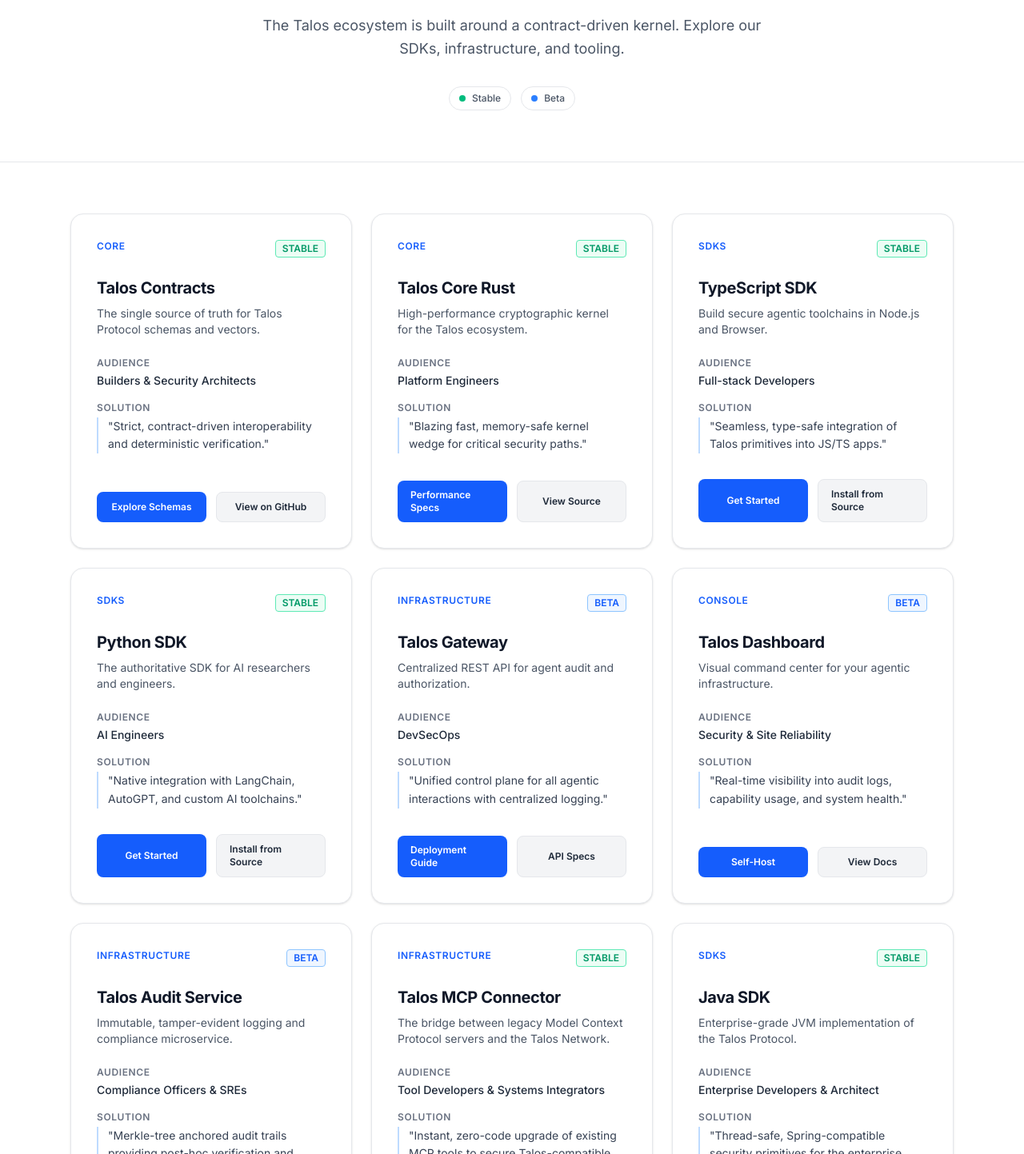
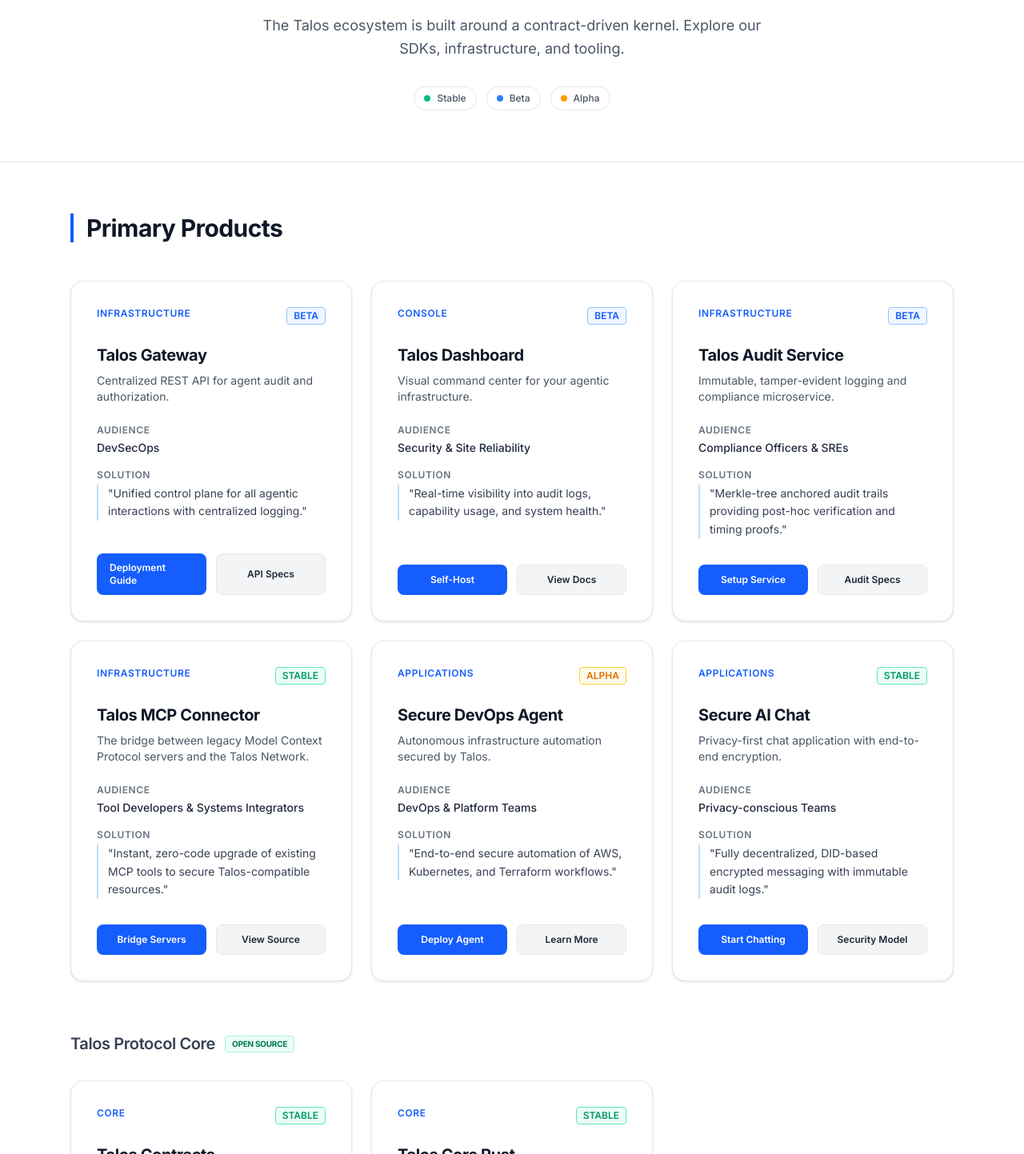
Before and after one commit to talosprotocol/talos-site, a Next.js app: page /products in a window 1280 px wide. Shown: the part 227-1670 px from the top of the page at 80% size. Built offline with nearby package versions, Linux system fonts and the light colour scheme.

Commit message:
feat: group products and add Alpha status to catalog

```diff
--- a/src/app/products/page.tsx
+++ b/src/app/products/page.tsx
@@ -3,7 +3,26 @@ import { ProductCard } from "@/components/products/ProductCard";
 import products from "@/content/products.json";
 import Link from 'next/link';
 
+interface Product {
+  id: string;
+  name: string;
+  group: string;
+  subgroup?: string;
+  category: string;
+  maturity: "Alpha" | "Beta" | "Stable";
+  tagline: string;
+  audience: string;
+  problem: string;
+  outcome: string;
+  repos: { label: string; url: string; }[];
+  docs_url: string;
+  cta_primary: string;
+  cta_secondary: string;
+}
+
 export default function ProductsPage() {
+  const typedProducts = products as unknown as Product[];
+
   return (
     <main className="min-h-screen bg-white">
       <Navbar />
@@ -24,15 +43,47 @@ export default function ProductsPage() {
              <div className="flex items-center gap-2 px-3 py-1.5 bg-white border border-gray-200 rounded-full text-xs font-medium text-gray-600">
                <span className="w-2 h-2 rounded-full bg-blue-500" /> Beta
              </div>
+             <div className="flex items-center gap-2 px-3 py-1.5 bg-white border border-gray-200 rounded-full text-xs font-medium text-gray-600">
+               <span className="w-2 h-2 rounded-full bg-amber-500" /> Alpha
+             </div>
           </div>
         </div>
       </section>
 
       {/* Grid Section */}
-      <section className="py-16 px-6 max-w-6xl mx-auto">
+      <section className="py-16 px-6 max-w-6xl mx-auto space-y-24">
+        {["Primary Products", "SDKs"].map((groupName) => {
+          const groupProducts = typedProducts.filter(p => p.group === groupName);
+          if (groupProducts.length === 0) return null;
+
+          // Split by subgroup
+          const subgroups = Array.from(new Set(groupProducts.map(p => p.subgroup || "General")));
+
+          return (
+            <div key={groupName} className="space-y-12">
+              <div className="border-l-4 border-blue-600 pl-4">
+                <h2 className="text-3xl font-bold text-gray-900">{groupName}</h2>
+              </div>
+
+              <div className="space-y-16">
+                {subgroups.map(subgroupName => {
+                  const subProducts = groupProducts.filter(p => (p.subgroup || "General") === subgroupName);
+                  const isCore = subgroupName === "Talos Protocol Core";
+
+                  return (
+                    <div key={subgroupName} className="space-y-8">
+                      {subgroupName !== "General" && (
+                        <div className="flex items-center gap-3">
+                          <h3 className="text-xl font-semibold text-gray-700">{subgroupName}</h3>
+                          {isCore && (
+                            <span className="px-2 py-0.5 bg-emerald-50 text-emerald-700 border border-emerald-200 rounded text-[10px] uppercase font-bold tracking-tight">
+                              Open Source
+                            </span>
+                          )}
+                        </div>
+                      )}
                       <div className="grid grid-cols-1 md:grid-cols-2 lg:grid-cols-3 gap-6">
-          {products.map((product) => (
-            // @ts-expect-error - ProductCard props spread from JSON metadata
+                        {subProducts.map((product) => (
                           <ProductCard
                             key={product.id}
                             {...product}
@@ -40,6 +91,13 @@ export default function ProductsPage() {
                           />
                         ))}
                       </div>
+                    </div>
+                  );
+                })}
+              </div>
+            </div>
+          );
+        })}
 
         {/* CTA Section */}
         <div className="mt-16 p-10 bg-gray-50 border border-gray-200 rounded-2xl text-center space-y-6">
--- a/src/content/products.json
+++ b/src/content/products.json
@@ -1,7 +1,117 @@
 [
+  {
+    "id": "talos-gateway",
+    "name": "Talos Gateway",
+    "group": "Primary Products",
+    "category": "Infrastructure",
+    "maturity": "Beta",
+    "tagline": "Centralized REST API for agent audit and authorization.",
+    "audience": "DevSecOps",
+    "problem": "Unmonitored agent-to-tool communication and lack of audit trails.",
+    "outcome": "Unified control plane for all agentic interactions with centralized logging.",
+    "repos": [
+      { "label": "GitHub", "url": "https://github.com/talosprotocol/talos-gateway" }
+    ],
+    "docs_url": "https://github.com/talosprotocol/talos-gateway/wiki",
+    "integrates_with": ["talos-audit-service", "talos-dashboard"],
+    "cta_primary": "Deployment Guide",
+    "cta_secondary": "API Specs"
+  },
+  {
+    "id": "talos-dashboard",
+    "name": "Talos Dashboard",
+    "group": "Primary Products",
+    "category": "Console",
+    "maturity": "Beta",
+    "tagline": "Visual command center for your agentic infrastructure.",
+    "audience": "Security & Site Reliability",
+    "problem": "Opaque agent operations making incident response difficult.",
+    "outcome": "Real-time visibility into audit logs, capability usage, and system health.",
+    "repos": [
+      { "label": "GitHub", "url": "https://github.com/talosprotocol/talos-dashboard" }
+    ],
+    "docs_url": "https://github.com/talosprotocol/talos-dashboard/wiki",
+    "integrates_with": ["talos-gateway", "talos-audit-service"],
+    "cta_primary": "Self-Host",
+    "cta_secondary": "View Docs"
+  },
+  {
+    "id": "talos-audit-service",
+    "name": "Talos Audit Service",
+    "group": "Primary Products",
+    "category": "Infrastructure",
+    "maturity": "Beta",
+    "tagline": "Immutable, tamper-evident logging and compliance microservice.",
+    "audience": "Compliance Officers & SREs",
+    "problem": "Lack of verifiable accountability in autonomous agent interactions.",
+    "outcome": "Merkle-tree anchored audit trails providing post-hoc verification and timing proofs.",
+    "repos": [
+      { "label": "GitHub", "url": "https://github.com/talosprotocol/talos-audit-service" }
+    ],
+    "docs_url": "https://github.com/talosprotocol/talos-audit-service/wiki",
+    "integrates_with": ["talos-gateway", "talos-dashboard"],
+    "cta_primary": "Setup Service",
+    "cta_secondary": "Audit Specs"
+  },
+  {
+    "id": "talos-mcp-connector",
+    "name": "Talos MCP Connector",
+    "group": "Primary Products",
+    "category": "Infrastructure",
+    "maturity": "Stable",
+    "tagline": "The bridge between legacy Model Context Protocol servers and the Talos Network.",
+    "audience": "Tool Developers & Systems Integrators",
+    "problem": "Legacy MCP servers lacking the cryptographic security required for autonomous ecosystems.",
+    "outcome": "Instant, zero-code upgrade of existing MCP tools to secure Talos-compatible resources.",
+    "repos": [
+      { "label": "GitHub", "url": "https://github.com/talosprotocol/talos-mcp-connector" }
+    ],
+    "docs_url": "https://github.com/talosprotocol/talos-mcp-connector/wiki",
+    "integrates_with": ["talos-gateway", "talos-sdk-py", "talos-sdk-ts"],
+    "cta_primary": "Bridge Servers",
+    "cta_secondary": "View Source"
+  },
+  {
+    "id": "talos-aiops",
+    "name": "Secure DevOps Agent",
+    "group": "Primary Products",
+    "category": "Applications",
+    "maturity": "Alpha",
+    "tagline": "Autonomous infrastructure automation secured by Talos.",
+    "audience": "DevOps & Platform Teams",
+    "problem": "Security risks of granting high-privilege credentials to autonomous agents.",
+    "outcome": "End-to-end secure automation of AWS, Kubernetes, and Terraform workflows.",
+    "repos": [
+      { "label": "GitHub", "url": "https://github.com/talosprotocol/talos-aiops" }
+    ],
+    "docs_url": "https://github.com/talosprotocol/talos-aiops/wiki",
+    "integrates_with": ["talos-gateway", "talos-dashboard"],
+    "cta_primary": "Deploy Agent",
+    "cta_secondary": "Learn More"
+  },
+  {
+    "id": "talos-ai-chat-agent",
+    "name": "Secure AI Chat",
+    "group": "Primary Products",
+    "category": "Applications",
+    "maturity": "Stable",
+    "tagline": "Privacy-first chat application with end-to-end encryption.",
+    "audience": "Privacy-conscious Teams",
+    "problem": "Centralized chat platforms intercepting and analyzing private communications.",
+    "outcome": "Fully decentralized, DID-based encrypted messaging with immutable audit logs.",
+    "repos": [
+      { "label": "GitHub", "url": "https://github.com/talosprotocol/talos-ai-chat-agent" }
+    ],
+    "docs_url": "https://github.com/talosprotocol/talos-ai-chat-agent/wiki",
+    "integrates_with": ["talos-contracts", "talos-sdk-ts"],
+    "cta_primary": "Start Chatting",
+    "cta_secondary": "Security Model"
+  },
   {
     "id": "talos-contracts",
     "name": "Talos Contracts",
+    "group": "Primary Products",
+    "subgroup": "Talos Protocol Core",
     "category": "Core",
     "maturity": "Stable",
     "tagline": "The single source of truth for Talos Protocol schemas and vectors.",
@@ -19,6 +129,8 @@
   {
     "id": "talos-core-rs",
     "name": "Talos Core Rust",
+    "group": "Primary Products",
+    "subgroup": "Talos Protocol Core",
     "category": "Core",
     "maturity": "Stable",
     "tagline": "High-performance cryptographic kernel for the Talos ecosystem.",
@@ -36,6 +148,7 @@
   {
     "id": "talos-sdk-ts",
     "name": "TypeScript SDK",
+    "group": "SDKs",
     "category": "SDKs",
     "maturity": "Stable",
     "tagline": "Build secure agentic toolchains in Node.js and Browser.",
@@ -53,6 +166,7 @@
   {
     "id": "talos-sdk-py",
     "name": "Python SDK",
+    "group": "SDKs",
     "category": "SDKs",
     "maturity": "Stable",
     "tagline": "The authoritative SDK for AI researchers and engineers.",
@@ -68,76 +182,9 @@
     "cta_secondary": "Install from Source"
   },
   {
-    "id": "talos-gateway",
-    "name": "Talos Gateway",
-    "category": "Infrastructure",
-    "maturity": "Beta",
-    "tagline": "Centralized REST API for agent audit and authorization.",
-    "audience": "DevSecOps",
-    "problem": "Unmonitored agent-to-tool communication and lack of audit trails.",
-    "outcome": "Unified control plane for all agentic interactions with centralized logging.",
-    "repos": [
-      { "label": "GitHub", "url": "https://github.com/talosprotocol/talos-gateway" }
-    ],
-    "docs_url": "https://github.com/talosprotocol/talos-gateway/wiki",
-    "integrates_with": ["talos-audit-service", "talos-dashboard"],
-    "cta_primary": "Deployment Guide",
-    "cta_secondary": "API Specs"
-  },
-  {
-    "id": "talos-dashboard",
-    "name": "Talos Dashboard",
-    "category": "Console",
-    "maturity": "Beta",
-    "tagline": "Visual command center for your agentic infrastructure.",
-    "audience": "Security & Site Reliability",
-    "problem": "Opaque agent operations making incident response difficult.",
-    "outcome": "Real-time visibility into audit logs, capability usage, and system health.",
-    "repos": [
-      { "label": "GitHub", "url": "https://github.com/talosprotocol/talos-dashboard" }
-    ],
-    "docs_url": "https://github.com/talosprotocol/talos-dashboard/wiki",
-    "integrates_with": ["talos-gateway", "talos-audit-service"],
-    "cta_primary": "Self-Host",
-    "cta_secondary": "View Docs"
-  },
-  {
-    "id": "talos-audit-service",
-    "name": "Talos Audit Service",
-    "category": "Infrastructure",
-    "maturity": "Beta",
-    "tagline": "Immutable, tamper-evident logging and compliance microservice.",
-    "audience": "Compliance Officers & SREs",
-    "problem": "Lack of verifiable accountability in autonomous agent interactions.",
-    "outcome": "Merkle-tree anchored audit trails providing post-hoc verification and timing proofs.",
-    "repos": [
-      { "label": "GitHub", "url": "https://github.com/talosprotocol/talos-audit-service" }
-    ],
-    "docs_url": "https://github.com/talosprotocol/talos-audit-service/wiki",
-    "integrates_with": ["talos-gateway", "talos-dashboard"],
-    "cta_primary": "Setup Service",
-    "cta_secondary": "Audit Specs"
-  },
-  {
-    "id": "talos-mcp-connector",
-    "name": "Talos MCP Connector",
-    "category": "Infrastructure",
-    "maturity": "Stable",
-    "tagline": "The bridge between legacy Model Context Protocol servers and the Talos Network.",
-    "audience": "Tool Developers & Systems Integrators",
-    "problem": "Legacy MCP servers lacking the cryptographic security required for autonomous ecosystems.",
-    "outcome": "Instant, zero-code upgrade of existing MCP tools to secure Talos-compatible resources.",
-    "repos": [
-      { "label": "GitHub", "url": "https://github.com/talosprotocol/talos-mcp-connector" }
-    ],
-    "docs_url": "https://github.com/talosprotocol/talos-mcp-connector/wiki",
-    "integrates_with": ["talos-gateway", "talos-sdk-py", "talos-sdk-ts"],
-    "cta_primary": "Bridge Servers",
-    "cta_secondary": "View Source"
-  },
-  {
     "id": "talos-sdk-java",
     "name": "Java SDK",
+    "group": "SDKs",
     "category": "SDKs",
     "maturity": "Stable",
     "tagline": "Enterprise-grade JVM implementation of the Talos Protocol.",
@@ -155,6 +202,7 @@
   {
     "id": "talos-sdk-go",
     "name": "Go SDK",
+    "group": "SDKs",
     "category": "SDKs",
     "maturity": "Alpha",
     "tagline": "High-throughput, concurrent-safe implementation for cloud-native agents.",
@@ -168,39 +216,5 @@
     "integrates_with": ["talos-gateway", "talos-mcp-connector"],
     "cta_primary": "Get Started",
     "cta_secondary": "View Alpha Source"
-  },
-  {
-    "id": "talos-aiops",
-    "name": "Secure DevOps Agent",
-    "category": "Applications",
-    "maturity": "Alpha",
-    "tagline": "Autonomous infrastructure automation secured by Talos.",
-    "audience": "DevOps & Platform Teams",
-    "problem": "Security risks of granting high-privilege credentials to autonomous agents.",
-    "outcome": "End-to-end secure automation of AWS, Kubernetes, and Terraform workflows.",
-    "repos": [
-      { "label": "GitHub", "url": "https://github.com/talosprotocol/talos-aiops" }
-    ],
-    "docs_url": "https://github.com/talosprotocol/talos-aiops/wiki",
-    "integrates_with": ["talos-gateway", "talos-dashboard"],
-    "cta_primary": "Deploy Agent",
-    "cta_secondary": "Learn More"
-  },
-  {
-    "id": "talos-ai-chat-agent",
-    "name": "Secure AI Chat",
-    "category": "Applications",
-    "maturity": "Stable",
-    "tagline": "Privacy-first chat application with end-to-end encryption.",
-    "audience": "Privacy-conscious Teams",
-    "problem": "Centralized chat platforms intercepting and analyzing private communications.",
-    "outcome": "Fully decentralized, DID-based encrypted messaging with immutable audit logs.",
-    "repos": [
-      { "label": "GitHub", "url": "https://github.com/talosprotocol/talos-ai-chat-agent" }
-    ],
-    "docs_url": "https://github.com/talosprotocol/talos-ai-chat-agent/wiki",
-    "integrates_with": ["talos-contracts", "talos-sdk-ts"],
-    "cta_primary": "Start Chatting",
-    "cta_secondary": "Security Model"
   }
 ]
```
Lines whose indentation alone changed are shown as unchanged.
